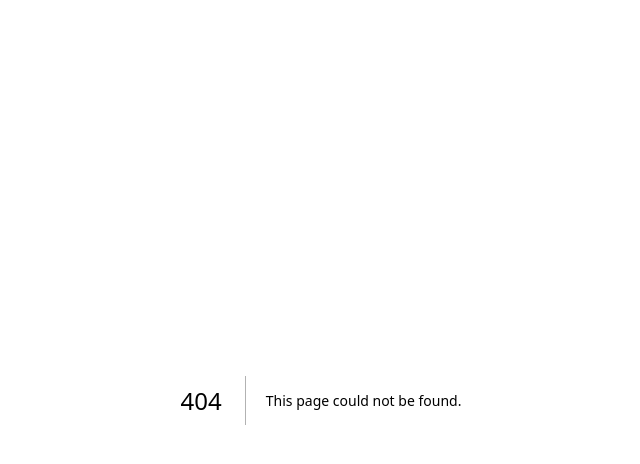
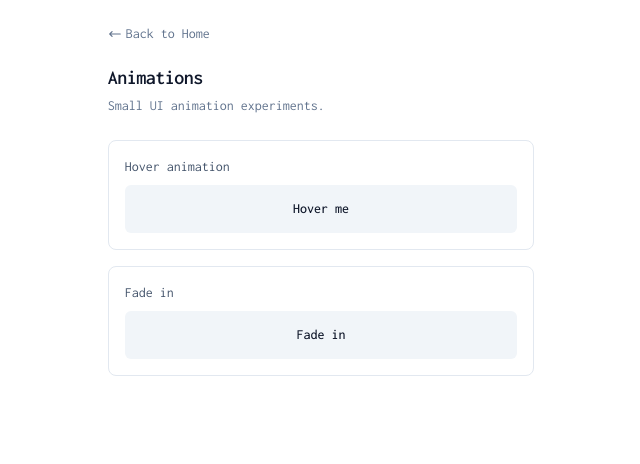
Before and after one commit to norbit12/norbit12, a Next.js app: page /pg/animations in a window 1280 px wide. Before the commit this address had no page. Shown: the top 464 px of the page, without its empty margins (319-959 px from the left). Built offline with nearby package versions, Linux system fonts and the light colour scheme.

Commit message:
Update playground

```diff
--- a/app/page.tsx
+++ b/app/page.tsx
@@ -51,8 +51,20 @@ export default function Home() {
         )}
 
         {activeTab === "playground" && (
-          <div>
-            <p>Nothing here yet...</p>
+          <div className="grid grid-cols-2 gap-3">
+            <Link href="/pg/animations" className="p-4 border border-slate-200 rounded-lg hover:bg-slate-50 transition-colors">
+              <p className="font-medium">Animations</p>
+              <p className="mt-1 text-sm text-slate-500">
+                UI animation experiments
+              </p>
+            </Link>
+
+            <div className="p-4 border border-slate-200 rounded-lg opacity-50 cursor-not-allowed">
+              <p className="font-medium">Mini Games</p>
+              <p className="mt-1 text-sm text-slate-500">
+                Coming soon...
+              </p>
+            </div>
           </div>
         )}
       </div>
--- /dev/null
+++ b/app/pg/animations/page.tsx
@@ -0,0 +1,47 @@
+import type { Metadata } from "next";
+import Link from "next/link";
+import { HiOutlineArrowNarrowLeft } from "react-icons/hi";
+
+export const metadata: Metadata = {
+  title: "Playground - norbit12",
+};
+
+export default function Page() {
+  return (
+    <div className="max-w-md w-full md:w-1/3 px-4 md:px-0 mx-auto my-6">
+      <div className="mb-6">
+        <Link href="/" className="inline-flex items-center gap-1 text-sm text-slate-500 hover:text-slate-900 transition-colors">
+          <HiOutlineArrowNarrowLeft size={14} />
+          <span>Back to Home</span>
+        </Link>
+
+
+        <h1 className="mt-4 text-xl font-semibold tracking-tight">
+          Animations
+        </h1>
+        <p className="mt-1 text-sm text-slate-500">
+          Small UI animation experiments.
+        </p>
+      </div>
+
+      {/* playground items */}
+      <div className="space-y-4">
+        {/* hover animation */}
+        <div className="p-4 border border-slate-200 rounded-lg">
+          <p className="text-sm mb-2 text-slate-600">Hover animation</p>
+          <div className="w-full h-12 flex items-center justify-center rounded-md bg-slate-100 transition-transform hover:scale-105">
+            <span className="text-sm font-medium">Hover me</span>
+          </div>
+        </div>
+
+        {/* fade animation */}
+        <div className="p-4 border border-slate-200 rounded-lg">
+          <p className="text-sm mb-2 text-slate-600">Fade in</p>
+          <div className="w-full h-12 flex items-center justify-center rounded-md bg-slate-100 animate-fade-in">
+            <span className="text-sm font-medium">Fade in</span>
+          </div>
+        </div>
+      </div>
+    </div>
+  );
+}
```
